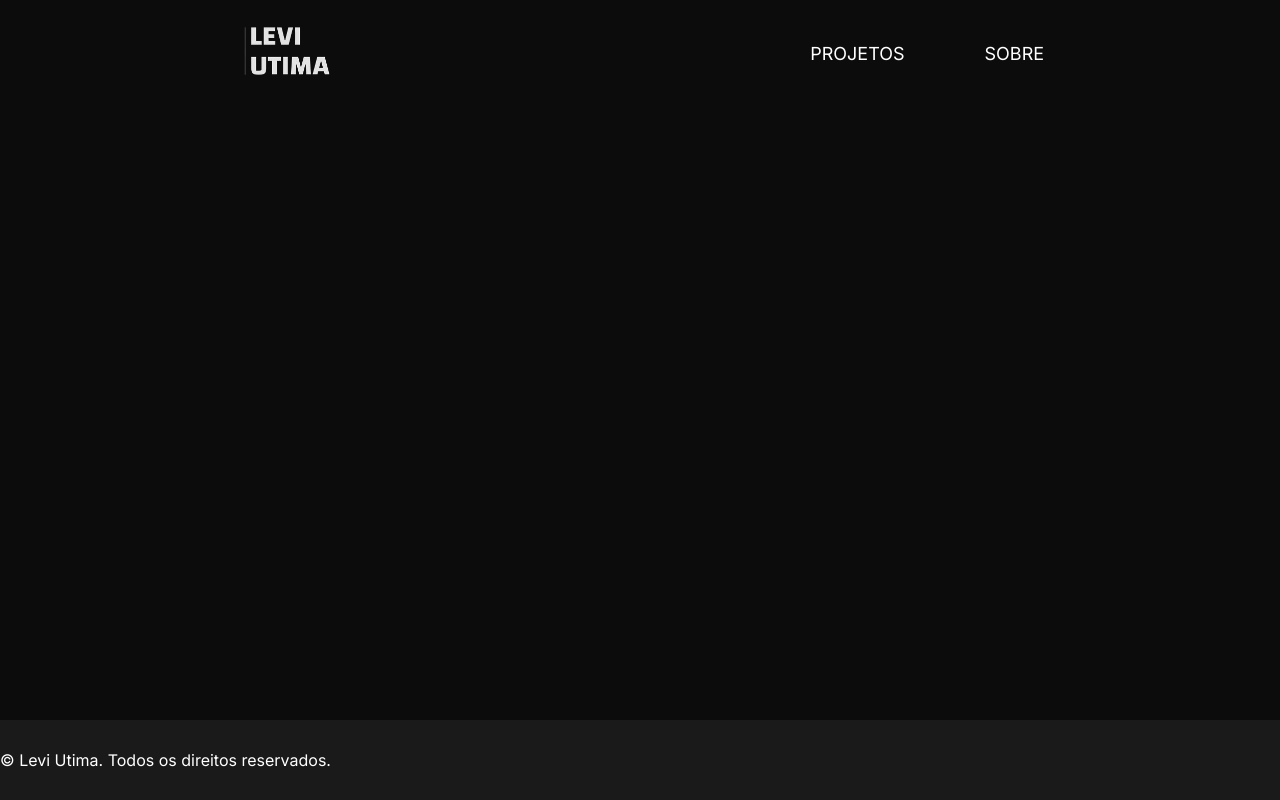
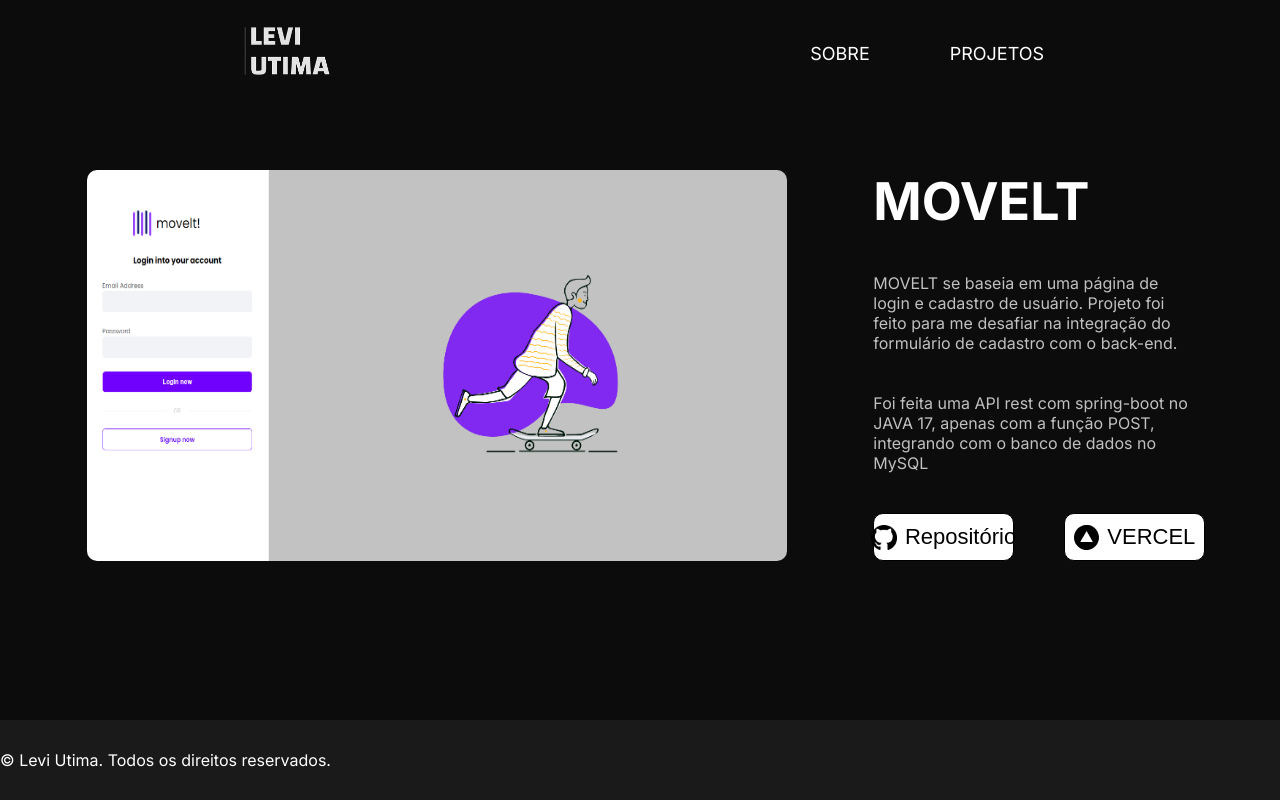
Before and after one commit to leviutima/PORTFOLIO, a React (Vite) app: page /MOVELT in a window 1280 px wide. Built offline with nearby package versions, Linux system fonts and the light colour scheme.

Commit message:
finalizando pagina do projeto MOVELT

```diff
--- a/src/components/Card/Card.styled.ts
+++ b/src/components/Card/Card.styled.ts
@@ -1,4 +1,9 @@
+import { Link } from "react-router-dom";
 import styled from "styled-components";
+
+export const LinkStyleCard = styled(Link) `
+    text-decoration: none;
+`
 
 export const CardContainer = styled.div `
     display: flex;
--- a/src/components/Card/Card.tsx
+++ b/src/components/Card/Card.tsx
@@ -1,13 +1,15 @@
-import { CardContainer, CardProjetos, ImgCard, TextSection} from "./Card.styled";
+import { CardContainer, CardProjetos, ImgCard, LinkStyleCard, TextSection} from "./Card.styled";
 
 interface CardProp {
     img: string;
     titulo: string;
+    link: string;
 }
 
-const Card = ({ img, titulo }: CardProp) => {
+const Card: React.FC<CardProp>  = ({ img, titulo, link }: CardProp) => {
     return (
         <>
+        <LinkStyleCard to={link}>
             <CardContainer>
                 <CardProjetos>
                     <ImgCard src={img} />
@@ -16,6 +18,7 @@
                         <h4>{titulo}</h4>
                 </TextSection>
             </CardContainer>
+        </LinkStyleCard>
         </>
     );
 };
--- a/src/components/Header/Header.tsx
+++ b/src/components/Header/Header.tsx
@@ -10,12 +10,13 @@
                         <ImgStyle src={imgHeader}></ImgStyle>
                     </LinkStyle>
                     <MenuList>
+                        <LinkStyle to='/Sobre'>
+                            <li>SOBRE</li>
+                        </LinkStyle>
                         <LinkStyle to='/Projetos'>
                             <li>PROJETOS</li>
                         </LinkStyle>
-                        <LinkStyle to='/Sobre'>
-                            <li>SOBRE</li>
-                        </LinkStyle>
+
                     </MenuList>
                 </HeaderNavigation>
             </HeaderStyle>
--- a/src/pages/Home/Home.tsx
+++ b/src/pages/Home/Home.tsx
@@ -24,10 +24,10 @@
             <SectionContainerSecond>
                 <h3>Últimos projetos realizados</h3>
                 <ContainerProjetos>
-                    <Card img={movelt} titulo='MOVELT'/>
-                    <Card img={oceania} titulo='Oceânia'/>
-                    <Card img={salesF} titulo='Sales Force'/>
-                    <Card img={myMusicList} titulo='My List Music'/>
+                    <Card link="/MOVELT"img={movelt} titulo='MOVELT'/>
+                    <Card link="*"img={oceania} titulo='Oceânia'/>
+                    <Card link="*"img={salesF} titulo='Sales Force'/>
+                    <Card link="*"img={myMusicList} titulo='My List Music'/>
                 </ContainerProjetos>
             </SectionContainerSecond>
             <SectionContainerThird>
--- a/src/pages/Projects/Projects.tsx
+++ b/src/pages/Projects/Projects.tsx
@@ -16,24 +16,24 @@
                 <SectionProjeto>
                     <h2>PROJETOS DE FACULDADE</h2>
                     <ProjetoCard>
-                        <Card img={oceania} titulo="OCEÂNIA"/>
-                        <Card img={SalesF} titulo="Sales Force"/>
+                        <Card link='*' img={oceania} titulo="OCEÂNIA"/>
+                        <Card link="*" img={SalesF} titulo="Sales Force"/>
                     </ProjetoCard>
                 </SectionProjeto>
                 <SectionProjeto>
                     <h2>PROJETOS AUTORAIS</h2>
                     <ProjetoCard>
-                        <Card img={musicList} titulo='My Music List'/>
-                        <Card img={linkTree} titulo="LinkTree"/>
+                        <Card link="*" img={musicList} titulo='My Music List'/>
+                        <Card link="*"img={linkTree} titulo="LinkTree"/>
                     </ProjetoCard>
                 </SectionProjeto>
                 <SectionProjeto>
-                    <h2>PROJETOS DE CURSOS</h2>
+                    <h2>PROJETOS REPLICADOS</h2>
                     <ProjetoCard>
-                        <Card img={cineTag} titulo='CineTag'/>
-                        <Card img={pomodoro} titulo="Pomodoro"/>
-                        <Card img={spaceApp} titulo="Space-App"/>
-                        <Card img={movelt} titulo="MOVELT"/>
+                        <Card link="*" img={cineTag} titulo='CineTag'/>
+                        <Card link="*" img={pomodoro} titulo="Pomodoro"/>
+                        <Card link="*"img={spaceApp} titulo="Space-App"/>
+                        <Card link="/MOVELT" img={movelt} titulo="MOVELT"/>
                     </ProjetoCard>
                 </SectionProjeto>
             </ProjetoSection>
--- /dev/null
+++ b/src/pages/ProjetosPages/MOVELT/MOVELT.tsx
@@ -0,0 +1,32 @@
+import { ContainerText, SectionMain } from "../../Sobre/Sobre.styled"
+import movelt from '../../../assets/projetos/movelt.png'
+import { ContainerButton, ImgProject } from "./movelt.styled"
+import Button from "../../../components/Button/Button"
+import github from '../../../assets/githubLogo.png'
+import vercel from '../../../assets/Vercel_favicon.svg'
+
+
+const MOVELT = () => {
+    return(
+        <>
+            <SectionMain>
+                <ImgProject src={movelt} width={700}></ImgProject>
+                <ContainerText>
+                    <h2>MOVELT</h2>
+                    <p>MOVELT se baseia em uma página de login e cadastro de usuário.
+                        Projeto foi feito para me desafiar na integração do formulário
+                        de cadastro com o back-end.
+                    </p>
+                    <p>Foi feita uma API rest com spring-boot no JAVA 17, apenas com a
+                        função POST, integrando com o banco de dados no MySQL</p>
+                    <ContainerButton>
+                        <Button img={github} bgColor="#fff" ancora="https://github.com/leviutima/LoginPage" >Repositório</Button>
+                        <Button img={vercel} bgColor="#fff" ancora="https://movelt.vercel.app/">VERCEL</Button>
+                    </ContainerButton>
+                </ContainerText>
+            </SectionMain>
+        </>
+    )
+}
+
+export default MOVELT
--- /dev/null
+++ b/src/pages/ProjetosPages/MOVELT/movelt.styled.ts
@@ -0,0 +1,10 @@
+import styled from "styled-components";
+
+export const ImgProject = styled.img `
+    border-radius: 10px;
+`
+
+export const ContainerButton = styled.div `
+    display: flex;
+    gap: 50px;
+`
--- a/src/pages/Sobre/Sobre.tsx
+++ b/src/pages/Sobre/Sobre.tsx
@@ -16,7 +16,7 @@
                         <h2>QUEM É O LEVI ?</h2>
                         <p>Olá, meu chamo <Negrito>LEVI YUKI UTIMA</Negrito>, desenvolvedor Front-End.
                         Atualmente estou cursando <Negrito>Análise e Desenvolvimento de Sistemas</Negrito>  na Faculdade <Negrito>FIAP</Negrito>.</p>
-                        <p>Escolhi o Front-end por conta da vasta liberdade que eu tenho de criar o que eu quiser e como quiser, por mais que siga
+                        <p>Escolhi o <Negrito>Front-end</Negrito> por conta da vasta liberdade que eu tenho de criar o que eu quiser e como quiser, por mais que siga
                         um padrão de códigos, sempre há uma maneira diferente de se fazer a mesma coisa.
                         </p>
                     </div>
--- a/src/router/Router.tsx
+++ b/src/router/Router.tsx
@@ -6,6 +6,7 @@
 import Projetos from '../pages/Projects/Projects'
 import Footer from '../components/Footer/Footer'
 import Sobre from '../pages/Sobre/Sobre'
+import MOVELT from '../pages/ProjetosPages/MOVELT/MOVELT'
 
 function App() {
   return (
@@ -17,9 +18,10 @@
           <Route path='/' element={<Home/>}/>
           <Route path='/Projetos' element={<Projetos/>}/>
           <Route path='/Sobre' element={<Sobre/>}/>
+          <Route path='/MOVELT' element={<MOVELT/>}/>
         </Routes>
+      </BrowserRouter>
       <Footer/>
-      </BrowserRouter>
     </>
   )
 }
```
Also changed, not shown: src/pages/ProjetosPages/Oceania/Oceania.tsx (added, +8 -0 lines), src/assets/Vercel_favicon.svg (added), src/assets/vercel.png (added), src/pages/ProjetosPages/Oceania/Oceania.styled.ts (added). Lines whose indentation alone changed are shown as unchanged.
